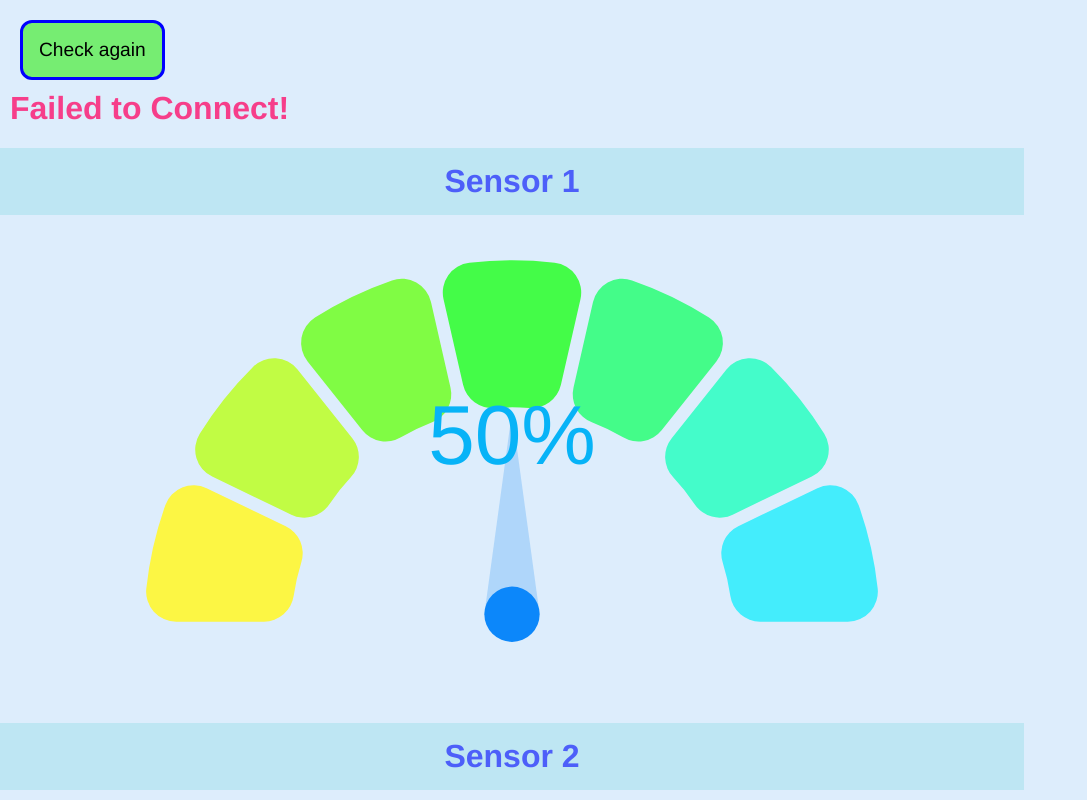
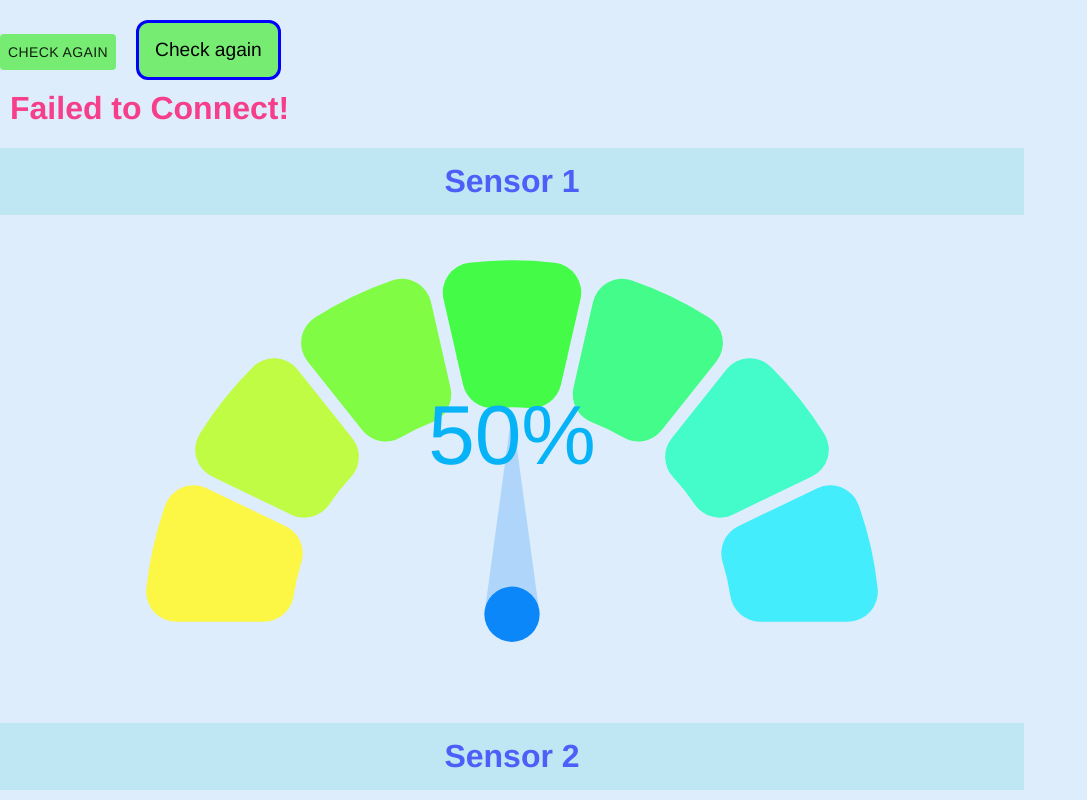
Before and after one commit to spaceC00kie/keep-my-plants-alive, a React (Create React App) app in the folder react-app/: page / in a window 1280 px wide. Shown: the top 800 px of the page, without its empty margins (0-1087 px from the left). Built offline with nearby package versions, Linux system fonts and the light colour scheme; no server answers.

Commit message:
put back old button

```diff
--- a/react-app/src/components/Pothos.js
+++ b/react-app/src/components/Pothos.js
@@ -1,6 +1,7 @@
 import React, { useEffect, useState } from "react"
 import GaugeChart from "react-gauge-chart"
 import "../App.css"
+import { Button } from "@material-ui/core"
 
 const Pothos = () => {
   const [sensor1, setSensor1] = useState(0.5)
@@ -27,8 +28,15 @@ const Pothos = () => {
 
   return (
     <div className="gauge">
-
-      <button class="button" onClick={() => getSoilSensor()}>Check again</button>
+      <Button
+        onClick={() => getSoilSensor()}
+        style={{ backgroundColor: "#76ed72" }}
+      >
+        Check again
+      </Button>
+      <button class="button" onClick={() => getSoilSensor()}>
+        Check again
+      </button>
       {isConnected ? "" : <h2 id="connection-status">Failed to Connect!</h2>}
       <h1>Sensor 1</h1>
       <GaugeChart
```
